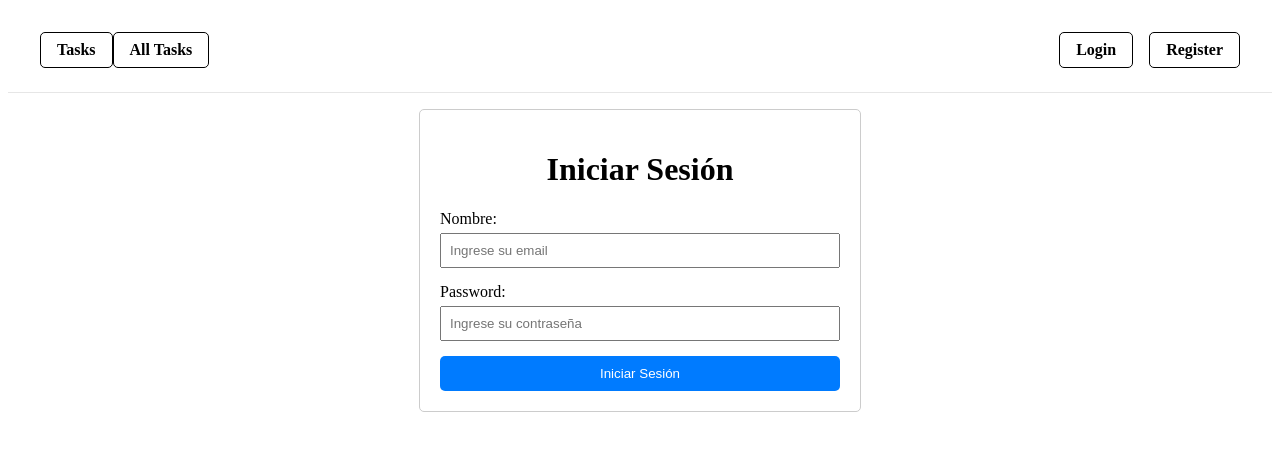
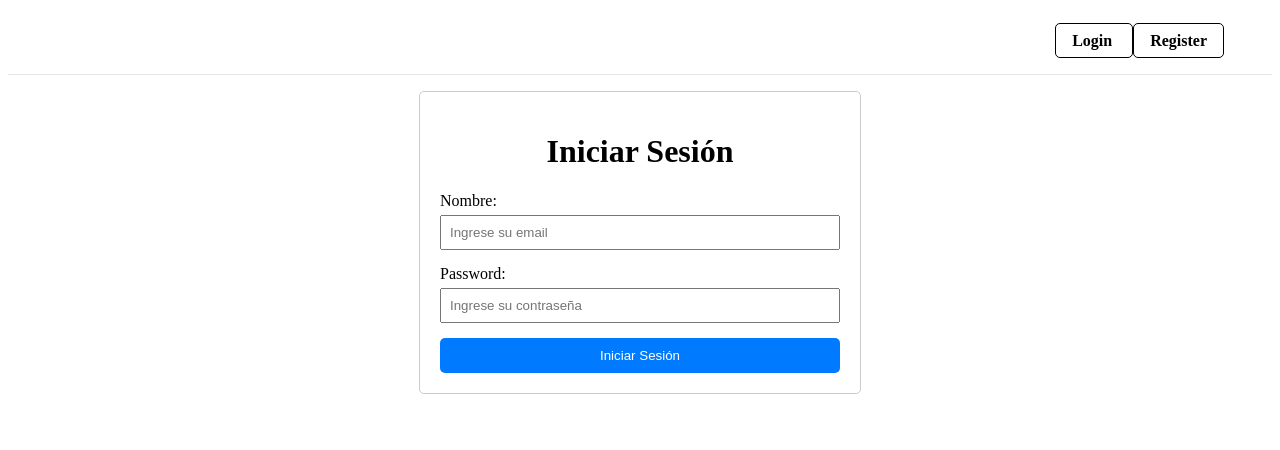
Before and after one commit to AalSaa/tbd-control-2, a Vue app in the folder frontend/: page / in a window 1280 px wide. Shown: the top 450 px of the page. Built offline with nearby package versions, Linux system fonts and the light colour scheme; what vue3-cookies would draw is missing.

Commit message:
feat(frontend):add the storage and data persist

```diff
--- a/frontend/package.json
+++ b/frontend/package.json
@@ -13,7 +13,9 @@
     "i": "^0.3.7",
     "vue": "^3.5.12",
     "vue-router": "^4.4.5",
-    "vue3-cookies": "^1.0.6"
+    "vue3-cookies": "^1.0.6",
+    "vuex": "^4.1.0",
+    "vuex-persist": "^3.1.3"
   },
   "devDependencies": {
     "@vitejs/plugin-vue": "^5.1.4",
--- a/frontend/src/Views/LoginUser.vue
+++ b/frontend/src/Views/LoginUser.vue
@@ -18,7 +18,11 @@
 <script setup>
 import { ref } from 'vue';
 import { loginUser } from '../services/UserService.js';
+import { useStore } from 'vuex';
+import { useRouter } from 'vue-router';
 
+const store = useStore();
+const router = useRouter();
 const userData = ref({ name: '', password: '' });
 
 const login = async () => {
@@ -26,9 +30,9 @@ const login = async () => {
     console.log('Response:', response);
     if (response.status === 200) {
         alert('Sesión iniciada correctamente');
-        localStorage.setItem('userLoginEmail', JSON.stringify(userData.value.email)); //Se almacena el email del usuario en el localStorage
-        //para acceder a el localStorage.getItem('userLoginEmail')
-
+        store.commit('setUser', response.data);
+        store.commit('login')
+        router.push({ name: 'NewTask' });
     } else {
         alert('Error al iniciar sesión');
     }
--- a/frontend/src/components/NavBar.vue
+++ b/frontend/src/components/NavBar.vue
@@ -1,33 +1,41 @@
 <template>
     <section class="nav-bar">
         <div class="nav-links">
-            <div class="nav-links-task">
-                <RouterLink class="nav-link-newtask" to="/newtask">
+            <div v-if="loginState" class="nav-links-task">
+                <RouterLink class="nav-link-newtask nav-link-button" to="/newtask">
                     Tasks
                 </RouterLink>
-                <RouterLink class="nav-link-alltasks" to="/viewalltasks">
+                <RouterLink class="nav-link-alltasks nav-link-button" to="/viewalltasks">
                     All Tasks
                 </RouterLink>
             </div>
 
-            <RouterLink v-if="!login" class="nav-link-login" to="/">
-                Login
-            </RouterLink>
-            <RouterLink v-else class="nav-link-login" v-on:click="logout()" to="/">
+            <RouterLink v-if="loginState" class="nav-link-logout nav-link-button" v-on:click="logout()" to="/">
                 Logout
             </RouterLink>
-            <RouterLink class="nav-link-register" to="/register">
-                Register
-            </RouterLink>
+
+            <div class="nav-link-login-register" v-else>
+                <RouterLink class="nav-link-login nav-link-button" to="/">
+                    Login
+                </RouterLink>
+
+                <RouterLink class="nav-link-register nav-link-button" to="/register">
+                    Register
+                </RouterLink>
+            </div>
         </div>
     </section>
 </template>
+
 <script setup>
 import { RouterLink } from 'vue-router';
+import { useStore } from 'vuex';
 import httpClient from '../Utils/http-common';
-import { ref } from 'vue';
+import { ref, computed } from 'vue';
 
+const store = useStore();
 const login = ref(false);
+const loginState = computed(() => store.getters.getLogin);
 
 const logout = async () => {
     const response = await httpClient.post("/auth/logout", {
@@ -36,6 +44,7 @@ const logout = async () => {
 
     if (response.status === 200) {
         alert("Usuario desconectado");
+        store.commit("logout");
     } else {
         alert("Error al desconectar");
     }
@@ -49,30 +58,6 @@ const logout = async () => {
     justify-content: start;
     flex-grow: 1;
     margin-right: 1rem;
-    text-decoration: none;
-    font-weight: bold;
-    padding: 0.5rem 1rem;
-    border-radius: 5px;
-    margin-right: 1rem;
-    text-decoration: none;
-}
-
-.nav-link-newtask {
-    text-decoration: none;
-    color: rgb(0, 0, 0);
-    font-weight: bold;
-    border: 1px solid rgb(0, 0, 0);
-    padding: 0.5rem 1rem;
-    border-radius: 5px;
-}
-
-.nav-link-alltasks {
-    text-decoration: none;
-    color: rgb(0, 0, 0);
-    font-weight: bold;
-    border: 1px solid rgb(0, 0, 0);
-    padding: 0.5rem 1rem;
-    border-radius: 5px;
 }
 
 .nav-bar {
@@ -84,8 +69,15 @@ const logout = async () => {
     margin-bottom: 1rem;
 }
 
-.nav-link-login {
+.nav-links {
+    display: flex;
+    align-items: center;
+    justify-content: end;
+    flex-grow: 1;
     margin-right: 1rem;
+}
+
+.nav-link-button {
     text-decoration: none;
     color: rgb(0, 0, 0);
     font-weight: bold;
@@ -94,29 +86,7 @@ const logout = async () => {
     border-radius: 5px;
 }
 
-.nav-link-register {
-    text-decoration: none;
-    color: rgb(0, 0, 0);
-    font-weight: bold;
-    border: 1px solid rgb(0, 0, 0);
+.nav-link-login-register {
     padding: 0.5rem 1rem;
-    border-radius: 5px;
-}
-
-.nav-links {
-    display: flex;
-    align-items: center;
-    justify-content: end;
-    flex-grow: 1;
-    margin-right: 1rem;
-}
-
-.nav-link-logout {
-    text-decoration: none;
-    color: rgb(0, 0, 0);
-    font-weight: bold;
-    border: 1px solid rgb(0, 0, 0);
-    padding: 0.5rem 1rem;
-    border-radius: 5px;
 }
 </style>
--- a/frontend/src/main.js
+++ b/frontend/src/main.js
@@ -2,9 +2,11 @@ import { createApp } from "vue";
 import App from "./App.vue";
 import router from "./routers/routers";
 import VueCookies from "vue3-cookies"; // Importa la librería vue3-cookies
+import store from "./store/Store.js";
 
 // Crea la aplicación Vue y registra vue3-cookies y el router
 createApp(App)
   .use(router)
   .use(VueCookies) // Usa vue3-cookies en la aplicación
+  .use(store)
   .mount("#app");
--- /dev/null
+++ b/frontend/src/store/Store.js
@@ -0,0 +1,47 @@
+import { createStore } from "vuex";
+import VuexPersist from "vuex-persist";
+
+const vuexPersist = new VuexPersist({
+  key: "my-app",
+  storage: window.localStorage,
+});
+
+export default createStore({
+  state: {
+    user: null,
+    login: false,
+  },
+  mutations: {
+    setUser(state, user) {
+      state.user = user;
+    },
+    clearUser(state) {
+      state.user = null;
+    },
+    login(state) {
+      state.login = true;
+    },
+    logout(state) {
+      state.login = false;
+    },
+  },
+  actions: {
+    setUser({ commit }, user) {
+      commit("setUser", user);
+    },
+    clearUser({ commit }) {
+      commit("clearUser");
+    },
+    login({ commit }) {
+      commit("login");
+    },
+    logout({ commit }) {
+      commit("logout");
+    },
+  },
+  getters: {
+    getUsuario: (state) => state.user,
+    getLogin: (state) => state.login,
+  },
+  plugins: [vuexPersist.plugin],
+});
```
Also changed, not shown: 1 other file (tests, documents, lock files or other folders).
